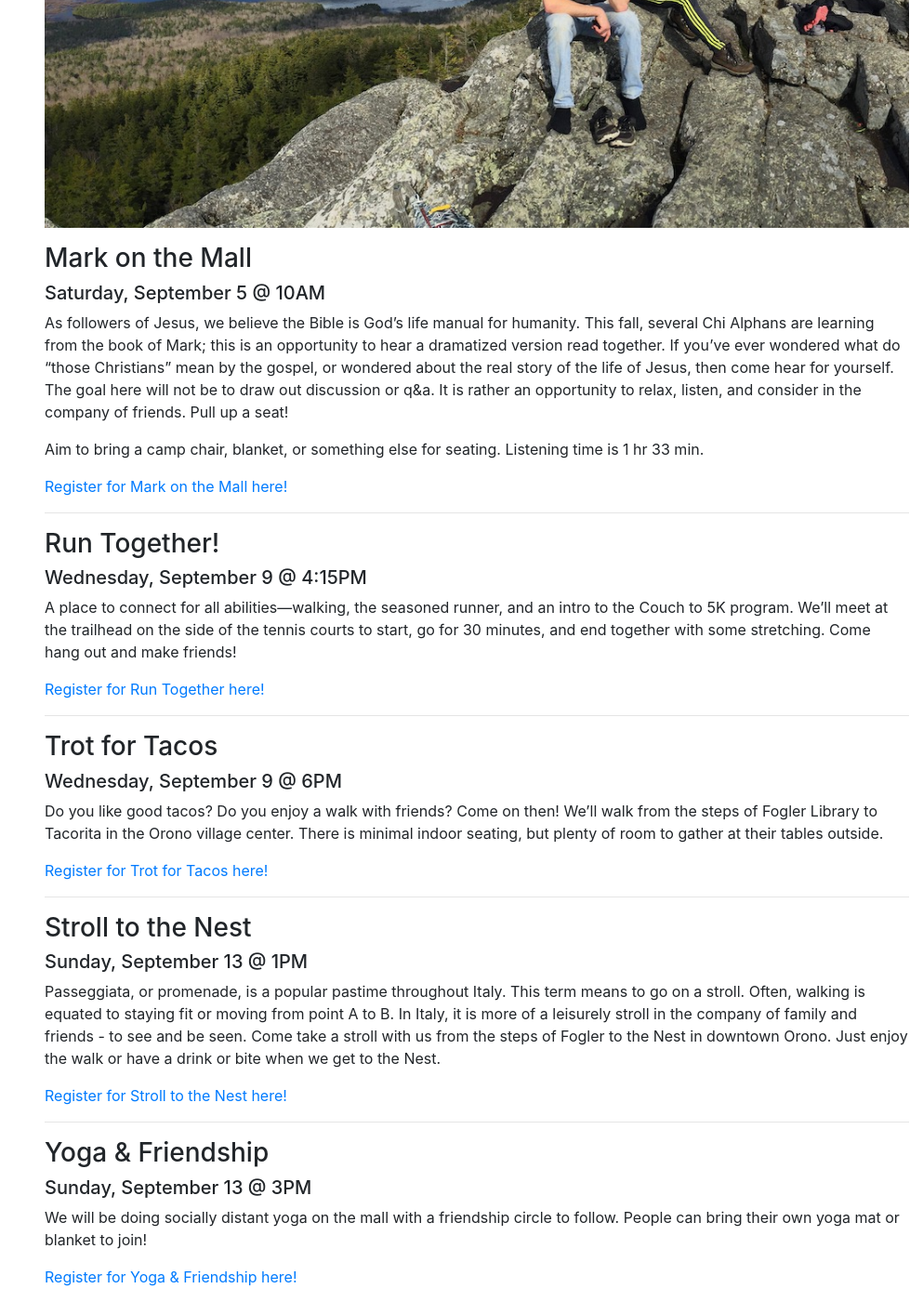
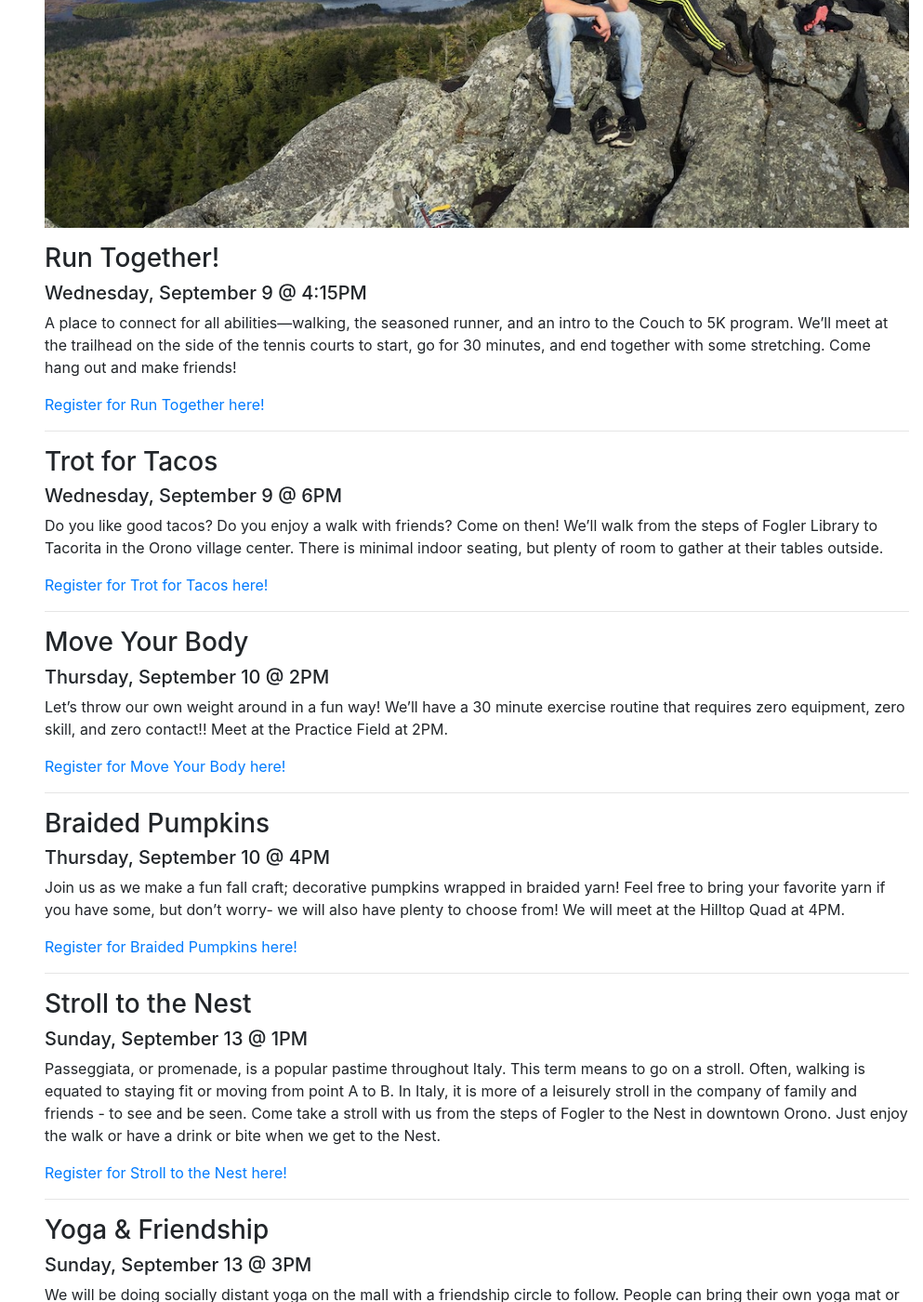
Before and after one commit to mainechialpha/mainechialpha.github.io, a Jekyll site: the page built from activities.md, in a window 1280 px wide and 1400 px high, scrolled down 557 px. Shown: the whole window at 93% size, without its empty margins (287-1280 px from the left). Built offline with Jekyll 4.4.1, drawn with Linux system fonts in a browser that asks for light colours; nearby versions of some CDN libraries; some web fonts are replaced.

Commit message:
Update activities.md

```diff
--- a/activities.md
+++ b/activities.md
@@ -9,18 +9,6 @@ permalink: /activities/
 We are so excited to be back on campus again--here are some of our upcoming events! Scroll down, read all about them, and grab your spot by registering below!
 
 <img src="{{ site.url }}/images/and-more.jpg" class="img-fluid" alt="MAINE CHI ALPHA">
-
-### Mark on the Mall
-
-##### Saturday, September 5 @ 10AM
-
-As followers of Jesus, we believe the Bible is God’s life manual for humanity. This fall, several Chi Alphans are learning from the book of Mark; this is an opportunity to hear a dramatized version read together. If you’ve ever wondered what do “those Christians” mean by the gospel, or wondered about the real story of the life of Jesus, then come hear for yourself. The goal here will not be to draw out discussion or q&a. It is rather an opportunity to relax, listen, and consider in the company of friends. Pull up a seat!
-
-Aim to bring a camp chair, blanket, or something else for seating. Listening time is 1 hr 33 min.
-
-[Register for Mark on the Mall here!](https://forms.gle/ecZSMrPbsGknLDzdA)
-
-***
 
 ### Run Together!
 
@@ -42,6 +30,26 @@ Do you like good tacos? Do you enjoy a walk with friends? Come on then! We'll wa
 
 ***
 
+### Move Your Body
+
+##### Thursday, September 10 @ 2PM
+
+Let’s throw our own weight around in a fun way! We’ll have a 30 minute exercise routine that requires zero equipment, zero skill, and zero contact!! Meet at the Practice Field at 2PM.
+
+[Register for Move Your Body here!](https://forms.gle/f79Kj2ERuAxqTuhr9)
+
+***
+
+### Braided Pumpkins
+
+##### Thursday, September 10 @ 4PM
+
+Join us as we make a fun fall craft; decorative pumpkins wrapped in braided yarn! Feel free to bring your favorite yarn if you have some, but don’t worry- we will also have plenty to choose from! We will meet at the Hilltop Quad at 4PM.
+
+[Register for Braided Pumpkins here!](https://forms.gle/ngZWYfdsSKeEc6ni7)
+
+***
+
 ### Stroll to the Nest
 
 ##### Sunday, September 13 @ 1PM
```
